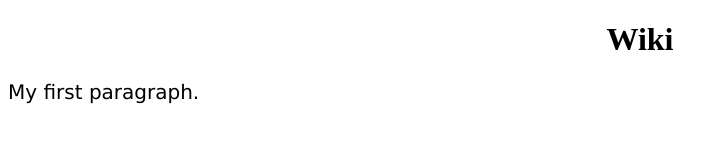
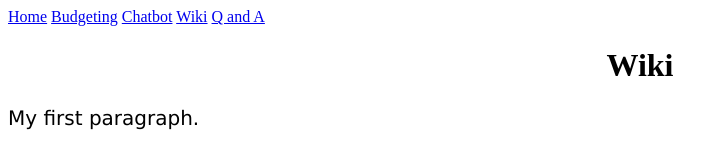
Before and after one commit to bogdanr24/dime-financial, a plain HTML site: page wiki.html in a window 1280 px wide. Shown: the whole page, without its empty margins (0-728 px from the left). Drawn offline with Linux system fonts and the light colour scheme.

Commit message:
Added href for each html page to the top of the page so you cna go in between pages

```diff
--- a/wiki.html
+++ b/wiki.html
@@ -4,7 +4,10 @@
   <link rel="stylesheet" href="css/wiki.css">
 </head>
 <body>
-
+	<nav>
+               <a href="index.html">Home</a>  <a href="budgeting.html">Budgeting</a>  <a href="chatbot.html"> Chatbot</a>
+             <a href="wiki.html">Wiki</a>  <a href="qanda.html"> Q and A</a>
+        </nav>
 <h1>Wiki</h1>
 <p>My first paragraph.</p>
 
```
Also changed, not shown: budgeting.html (+4 -0 lines), chatbot.html (+4 -1 lines), qanda.html (+4 -1 lines).
